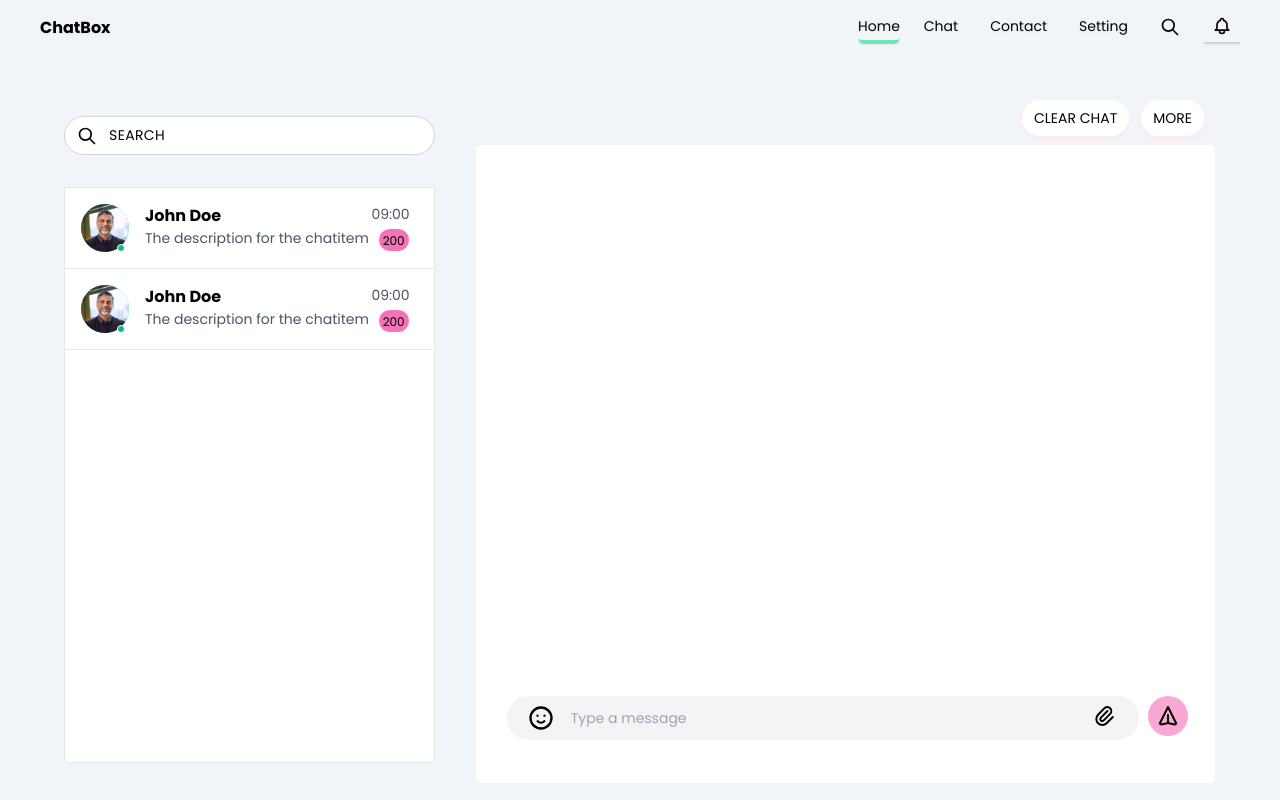
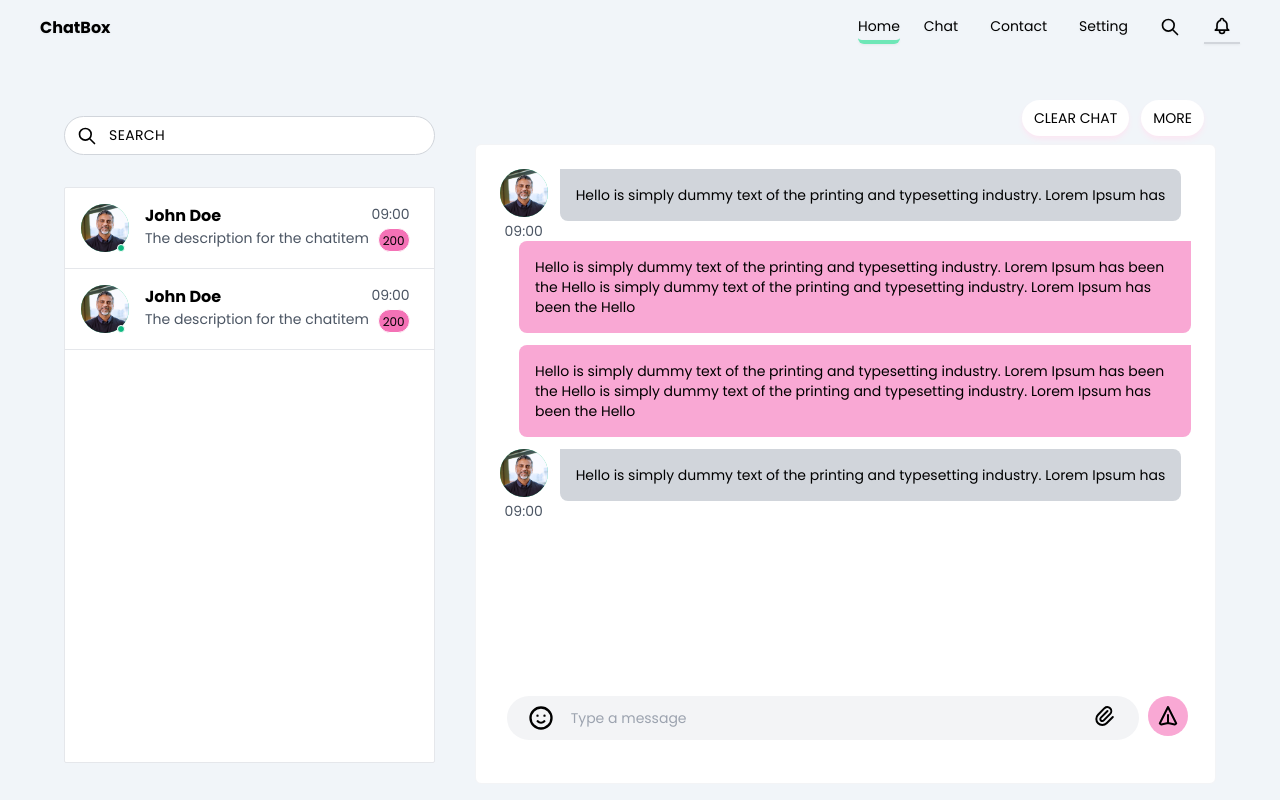
Before and after one commit to spekputih/chatbox, a website: page src/index.html in a window 1280 px wide. Drawn offline with Linux system fonts and the light colour scheme.

Commit message:
add user and self message box

```diff
--- a/src/index.html
+++ b/src/index.html
@@ -7,7 +7,7 @@
     <link rel="stylesheet" href="/dist/output.css">
     <title>ChatBox</title>
 </head>
-<body class="font-body bg-slate-100 min-w-max h-screen">
+<body class="font-body bg-slate-100 min-w-max h-screen w-screen">
 
     <nav class="px-10 py-4 drop-shadow-sm">
         <div class="flex justify-between">
@@ -98,7 +98,7 @@
 
 
 
-            <div id="chatbox" class="ml-10 basis-2/3 relative">
+            <div id="chatbox" class="ml-10 basis-2/3 relative ">
                 <div id="chat-bar" class="">
                     <div class="flex justify-end">
                         <div class="uppercase text-sm px-3 py-2 bg-white  rounded-full mr-3 mb-2 shadow-md shadow-pink-100 cursor-pointer">
@@ -109,10 +109,36 @@
                         </div>
                     </div>
                 </div>
-                <div id="chat-show" class="h-full bg-white rounded-md border border-gray-100">
-                    <div>
+                <div id="chat-show" class="h-full bg-white rounded-md border border-gray-100 p-6 overflow-auto">
+                    <div id="user" class="flex">
+                        <div class="align-middle">
+                            <img src="img/Ajmere.jpg" class="h-12 w-12 max-h-12 max-w-max bg-emerald-400 rounded-full" alt="">
+                            <p class="text-sm text-gray-600 text-center mt-1">09:00</p>
+                        </div>
+                        <div class="align-center">
+                            <p id="user-text" class="ml-3 max-w-2xl whitespace-normal bg-gray-300 p-4 rounded-tr-lg rounded-br-lg rounded-bl-lg text-sm">Hello is simply dummy text of the printing and typesetting industry. Lorem Ipsum has  </p>
+                        </div>
+                    </div>
+                    <div id="self" class="mb-3">
+                        <div class="flex justify-end">
+                            <p id="user-text" class="ml-3 max-w-2xl whitespace-normal bg-pink-300 p-4 rounded-tl-lg rounded-br-lg rounded-bl-lg text-sm">Hello is simply dummy text of the printing and typesetting industry. Lorem Ipsum has been the Hello is simply dummy text of the printing and typesetting industry. Lorem Ipsum has been the Hello </p>
+                        </div>
+                    </div>
+                    <div id="self" class="mb-3">
+                        <div class="flex justify-end">
+                            <p id="user-text" class="ml-3 max-w-2xl whitespace-normal bg-pink-300 p-4 rounded-tl-lg rounded-br-lg rounded-bl-lg text-sm">Hello is simply dummy text of the printing and typesetting industry. Lorem Ipsum has been the Hello is simply dummy text of the printing and typesetting industry. Lorem Ipsum has been the Hello </p>
+                        </div>
+                    </div>
+                    <div id="user" class="flex">
+                        <div class="align-middle">
+                            <img src="img/Ajmere.jpg" class="h-12 w-12 max-h-12 max-w-max bg-emerald-400 rounded-full" alt="">
+                            <p class="text-sm text-gray-600 text-center mt-1">09:00</p>
+                        </div>
+                        <div class="align-center">
+                            <p id="user-text" class="ml-3 max-w-2xl whitespace-normal bg-gray-300 p-4 rounded-tr-lg rounded-br-lg rounded-bl-lg text-sm">Hello is simply dummy text of the printing and typesetting industry. Lorem Ipsum has  </p>
+                        </div>
+                    </div>
 
-                    </div>
                 </div>
                 <div id="chat-tool" class="absolute bottom-0 w-full mt-10">
                     <div class="flex justify-between">
```
Also changed, not shown: dist/output.css.
